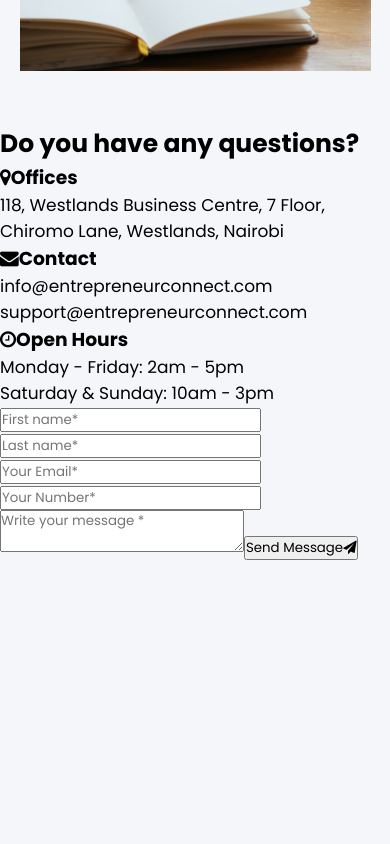
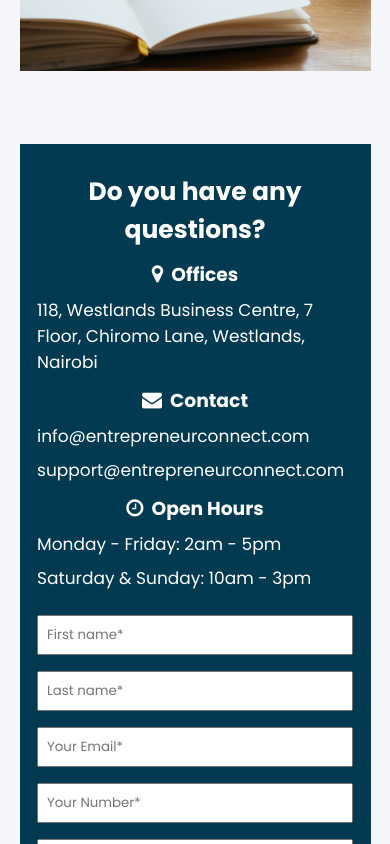
Before and after one commit to Nemwel-Boniface/entrepreneur_connect_fe, a React (Create React App) app: page / in a window 390 px wide. Shown: the part 5720-6564 px from the top of the page. Before the commit the page ends 6280 px from the top, so only its background shows below. Built offline with nearby package versions, Linux system fonts and the light colour scheme.

Commit message:
Update included:   - Styled the contactus mobile view   - LInked the contactus.css file to the project

```diff
--- a/src/App.js
+++ b/src/App.js
@@ -1,6 +1,7 @@
 import './stylesheets/homePage/hero.css';
 import './stylesheets/homePage/features.css';
 import './stylesheets/homePage/aboutus.css';
+import './stylesheets/homePage/contactus.css';
 import './App.css';
 import { Routes, Route } from 'react-router-dom';
 import Home from './components/homePage/Home';
--- /dev/null
+++ b/src/stylesheets/homePage/contactus.css
@@ -0,0 +1,112 @@
+:root {
+  --titleblue: rgba(2, 59, 86, 1);
+  --lightgreen: rgba(44, 188, 100, 1);
+  --herobg: rgba(225, 236, 240, 1);
+  --white: rgba(244, 246, 250, 1);
+  --paragraphGray: rgb(56, 58, 61);
+  --navyBlue: rgba(2, 58, 81, 1)
+}
+
+.ContactUsComponent {
+  padding: 5%;
+}
+
+.contactUsWrapper {
+  padding: 5%;
+  background-color: var(--navyBlue);
+  color: #fff;
+}
+
+/* Style for the contact us left section/ block */
+
+.contactUsLeft {
+  -ms-behavior: 1rem 0;
+}
+
+.contactUsLeft h2 {
+  margin: .7rem 0;
+  text-align: center;
+}
+
+.contactUsLeft div {
+  margin: .7rem 0;
+}
+
+.contactUsLeft div h3 {
+  margin: .5rem 0;
+  text-align: center;
+}
+
+.contactUsLeft div h3 i {
+  margin: 0 .5rem 0 0;
+  font-size: 20px;
+}
+
+.contactUsLeft div p {
+  margin: .5rem 0;
+}
+
+/* Style the contact us right/ form */
+
+.contactUsRight {
+  margin: 1rem 0;
+}
+
+.contactUsRight div input {
+  width: 100%;
+  margin: .5rem 0;
+  padding: 8px;
+}
+
+.contactUsRight textarea {
+  width: 100%;
+  height: 180px;
+  margin: .5rem 0;
+  padding: 8px;
+}
+
+.contactUsRight button {
+  border: none;
+  outline: none;
+  margin: .5rem 0;
+  padding: 10px;
+  border: 20px;
+  text-align: center;
+  color: #fff;
+  font-size: 18px;
+  background: var(--lightgreen);
+}
+
+.contactUsRight button i {
+  margin: 0 .5rem 0 0;
+  font-size: 20px;
+}
+
+.contactUsRight button:hover {
+  border: 1px solid var(--lightgreen);
+  background: #fff;
+  cursor: pointer;
+  transition: .5s;
+  color: var(--lightgreen);
+}
+
+.contactUsRight button:active {
+  color: #fff;
+  background: var(--lightgreen);
+}
+
+
+
+/* Responsive design now */
+
+/* Tablet version */
+
+@media screen and (min-width: 748px) {
+
+}
+
+/* Desktop versions now */
+
+@media screen and (min-width: 1080px) {
+
+}
```
